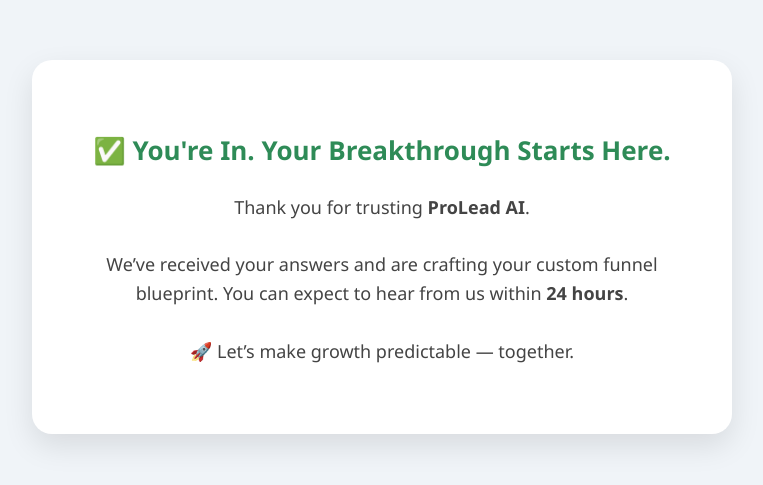
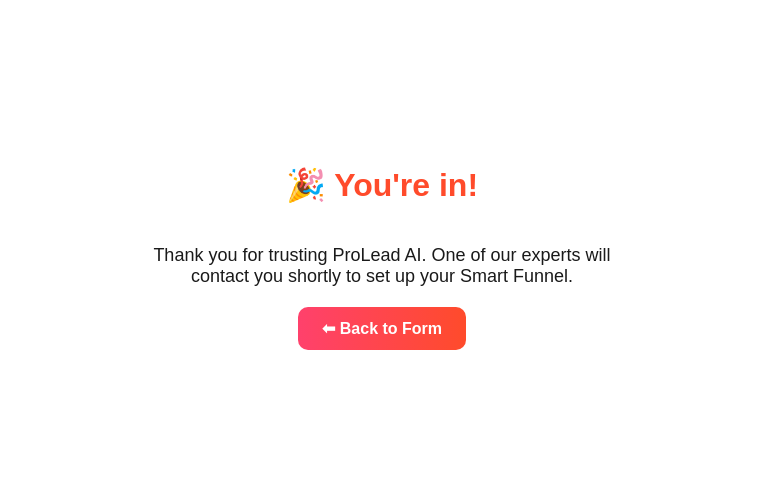
Before and after one commit to NickZarei/nickfunnel-form, a plain HTML site: page thankyou.html in a window 1280 px wide. Shown: the part 153-638 px from the top of the page, without its empty margins (258-1021 px from the left). Drawn offline with Linux system fonts and the light colour scheme.

Commit message:
Update thankyou.html

```diff
--- a/thankyou.html
+++ b/thankyou.html
@@ -1,3 +1,4 @@
+<!-- File: thankyou.html -->
 <!DOCTYPE html>
 <html lang="en">
 <head>
@@ -6,50 +7,47 @@
   <title>Thank You – ProLead AI</title>
   <style>
     body {
-      background-color: #f0f4f8;
-      font-family: 'Segoe UI', sans-serif;
+      background: #ffffff;
+      color: #1a1a1a;
+      font-family: 'Poppins', sans-serif;
       display: flex;
+      flex-direction: column;
       justify-content: center;
       align-items: center;
       height: 100vh;
+      text-align: center;
       margin: 0;
     }
 
-    .thankyou-box {
-      background: white;
-      padding: 50px;
-      border-radius: 20px;
-      box-shadow: 0 12px 30px rgba(0,0,0,0.1);
-      text-align: center;
-      max-width: 600px;
-    }
-
-    h2 {
-      color: #2E8B57;
-      font-size: 26px;
+    h1 {
+      font-size: 2rem;
+      color: #ff4b2b;
     }
 
     p {
       font-size: 18px;
-      color: #444;
-      margin-top: 25px;
-      line-height: 1.6;
+      max-width: 500px;
+      margin: 20px 0;
+    }
+
+    a {
+      display: inline-block;
+      padding: 12px 24px;
+      background: linear-gradient(to right, #ff416c, #ff4b2b);
+      color: white;
+      text-decoration: none;
+      border-radius: 10px;
+      font-weight: bold;
+    }
+
+    a:hover {
+      background: linear-gradient(to right, #e63c5a, #e2431e);
     }
   </style>
 </head>
 <body>
-
-  <div class="thankyou-box">
-    <h2>✅ You're In. Your Breakthrough Starts Here.</h2>
-    <p>
-      Thank you for trusting <strong>ProLead AI</strong>.
-      <br/><br/>
-      We’ve received your answers and are crafting your custom funnel blueprint.
-      You can expect to hear from us within <strong>24 hours</strong>.
-      <br/><br/>
-      🚀 Let’s make growth predictable — together.
-    </p>
-  </div>
-
+  <h1>🎉 You're in!</h1>
+  <p>Thank you for trusting ProLead AI. One of our experts will contact you shortly to set up your Smart Funnel.</p>
+  <a href="https://nickzarei.github.io/nickfunnel-form/">⬅ Back to Form</a>
 </body>
 </html>
```
